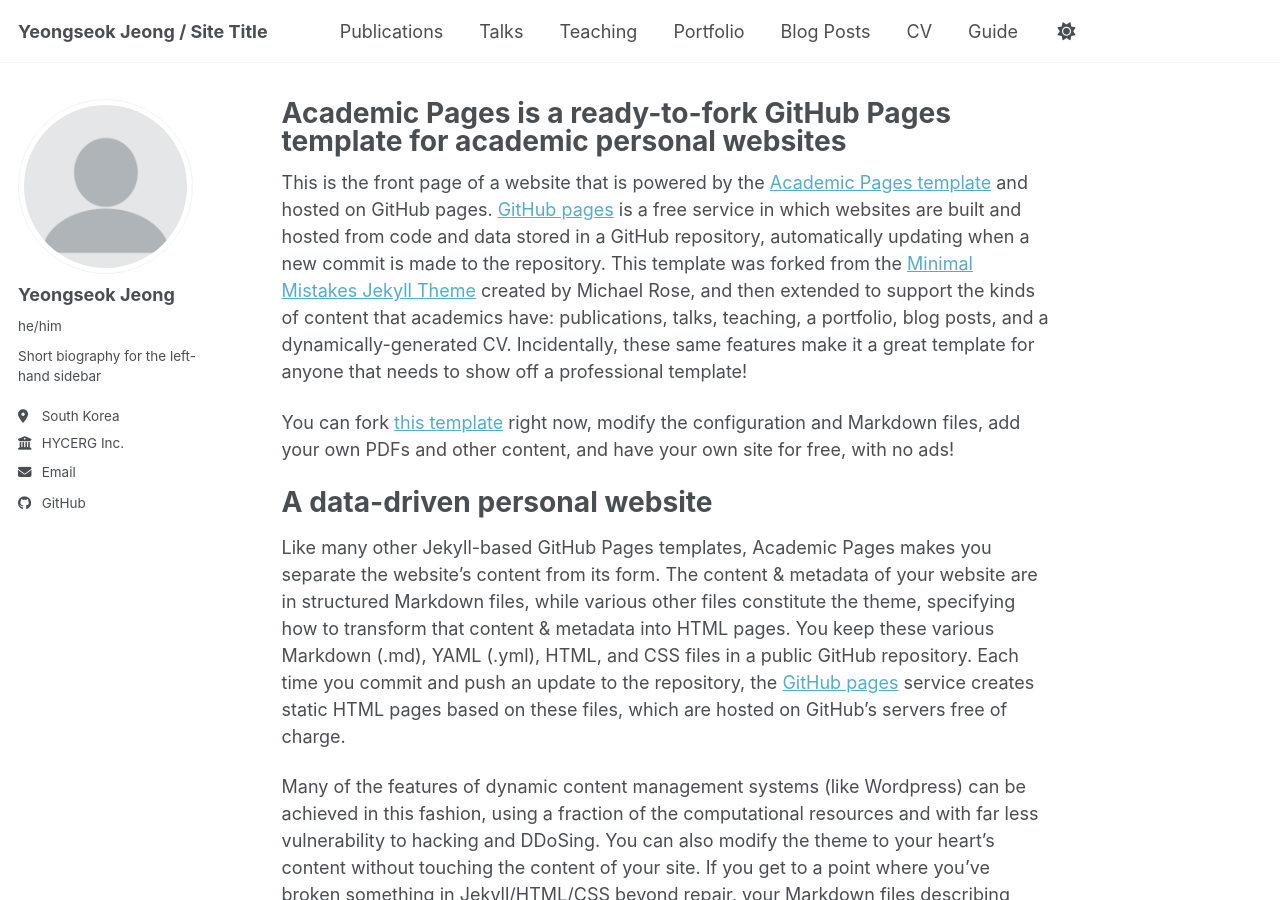
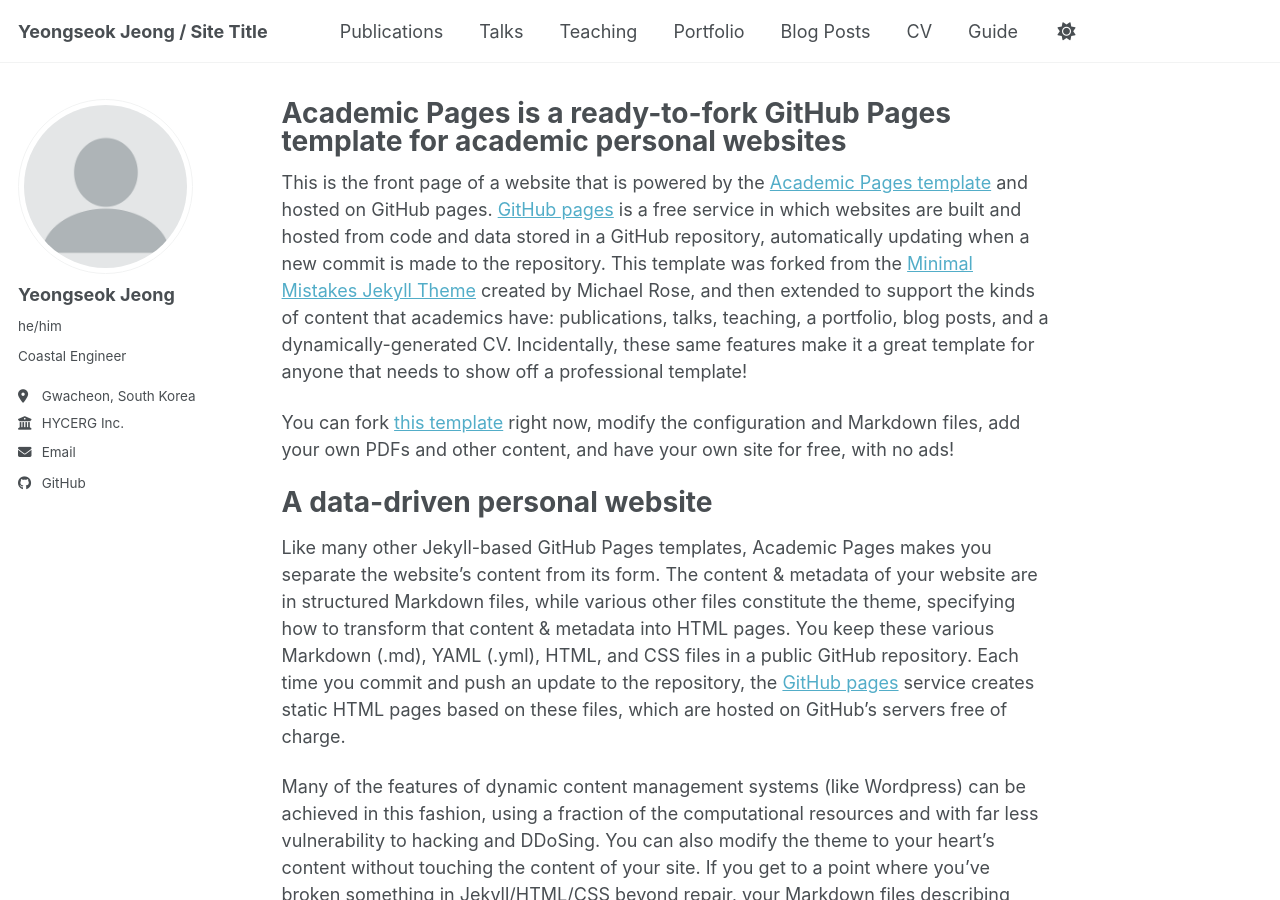
Before and after one commit to yjeongteddy/yjeongteddy.github.io, a Jekyll site: the page built from _pages/about.md, in a window 1280 px wide and 900 px high. Built offline with Jekyll 4.4.1, drawn with Linux system fonts in a browser that asks for light colours; a script bundle is joined from its source files by our own code; library files that are not in the unit come from our copies.

Commit message:
Update _config.yml

```diff
--- a/_config.yml
+++ b/_config.yml
@@ -26,8 +26,8 @@ author:
   avatar           : "profile.png"
   name             : "Yeongseok Jeong"
   pronouns         : "he/him"
-  bio              : "Short biography for the left-hand sidebar"
-  location         : "South Korea"
+  bio              : "Coastal Engineer"
+  location         : "Gwacheon, South Korea"
   employer         : "HYCERG Inc."
   uri              : # URL
   email            : "yjeong@hycerg.com"
```
